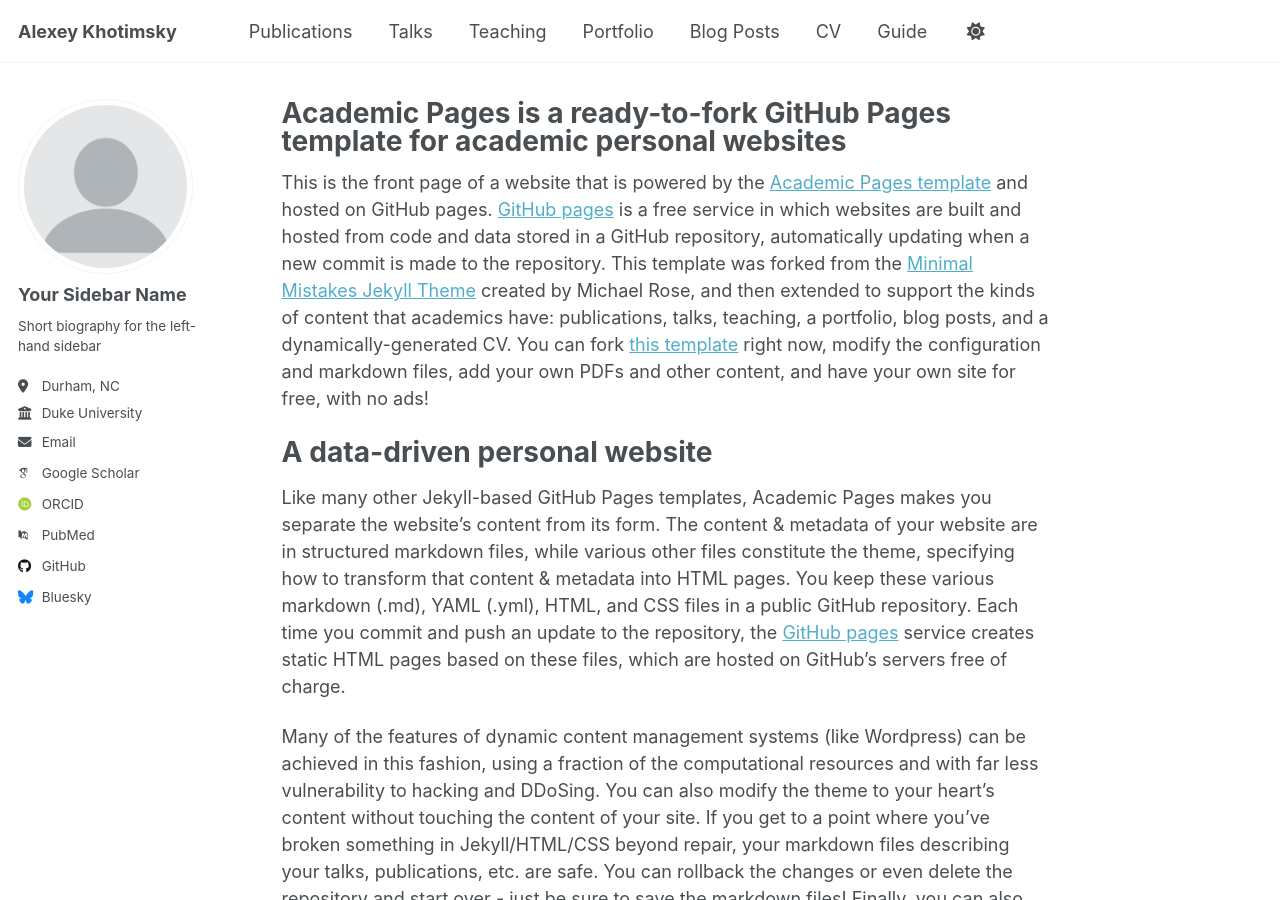
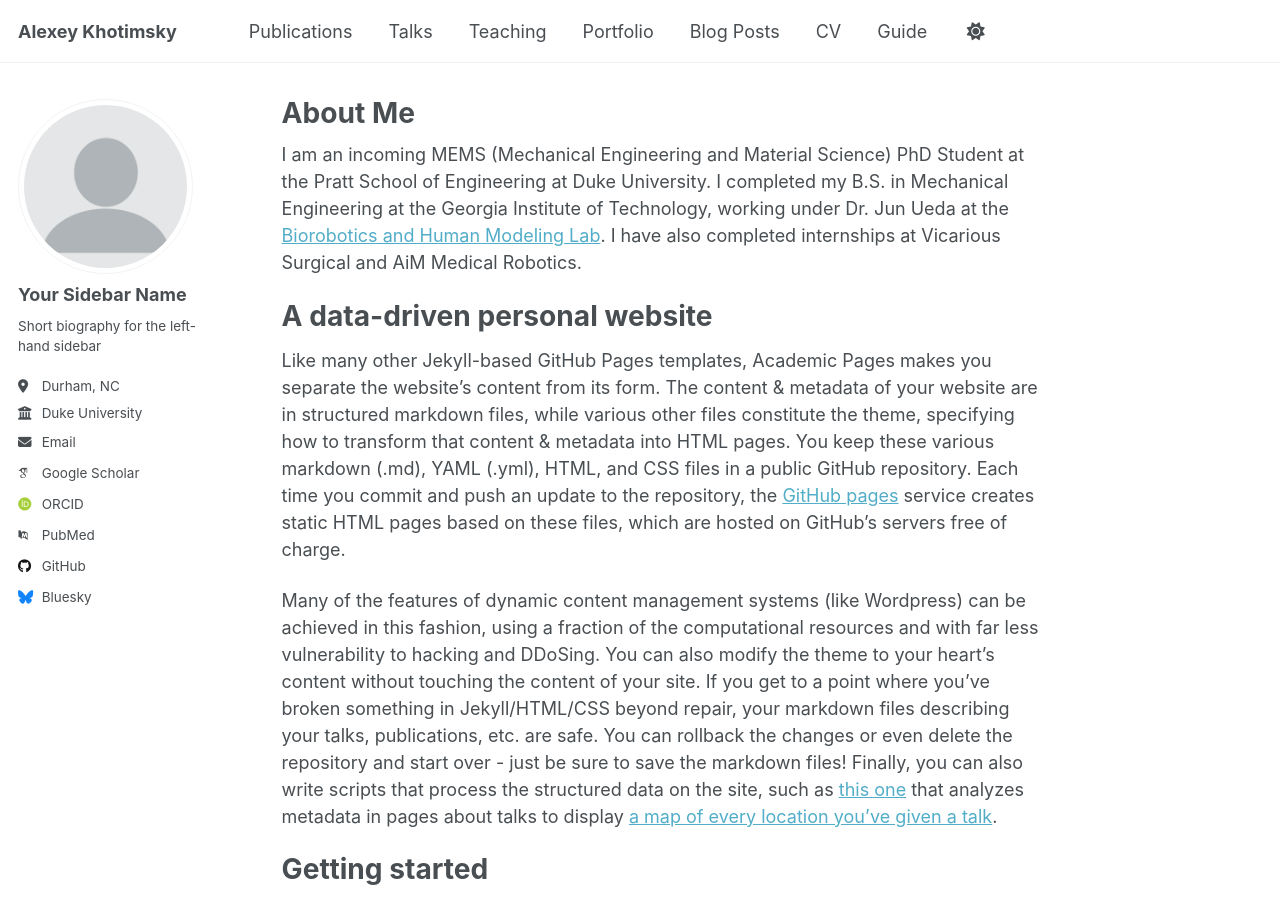
Before and after one commit to khotimsky/khotimsky.github.io, a Jekyll site: the page built from _pages/about.md, in a window 1280 px wide and 900 px high. Built offline with Jekyll 4.4.1, drawn with Linux system fonts in a browser that asks for light colours; some web fonts are replaced.

Commit message:
Update about.md

```diff
--- a/_pages/about.md
+++ b/_pages/about.md
@@ -1,13 +1,13 @@
 ---
 permalink: /
-title: "Academic Pages is a ready-to-fork GitHub Pages template for academic personal websites"
+title: "About Me"
 author_profile: true
 redirect_from:
   - /about/
   - /about.html
 ---
 
-This is the front page of a website that is powered by the [Academic Pages template](https://github.com/academicpages/academicpages.github.io) and hosted on GitHub pages. [GitHub pages](https://pages.github.com) is a free service in which websites are built and hosted from code and data stored in a GitHub repository, automatically updating when a new commit is made to the repository. This template was forked from the [Minimal Mistakes Jekyll Theme](https://mmistakes.github.io/minimal-mistakes/) created by Michael Rose, and then extended to support the kinds of content that academics have: publications, talks, teaching, a portfolio, blog posts, and a dynamically-generated CV. You can fork [this template](https://github.com/academicpages/academicpages.github.io) right now, modify the configuration and markdown files, add your own PDFs and other content, and have your own site for free, with no ads!
+I am an incoming MEMS (Mechanical Engineering and Material Science) PhD Student at the Pratt School of Engineering at Duke University. I completed my B.S. in Mechanical Engineering at the Georgia Institute of Technology, working under Dr. Jun Ueda at the [Biorobotics and Human Modeling Lab](https://www.biorobotics.gatech.edu/wp/). I have also completed internships at Vicarious Surgical and AiM Medical Robotics.
 
 A data-driven personal website
 ======
```
